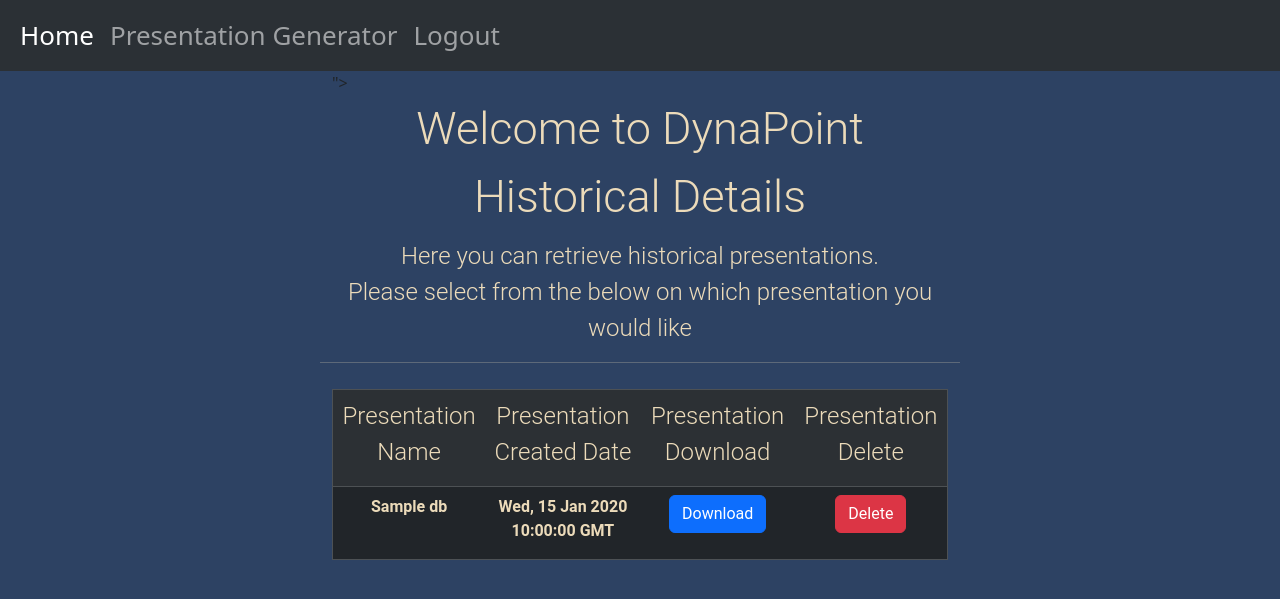
After one commit to dmcmenamin/MScProject, a Flask app: page /historical_endpoint in a window 1280 px wide. The commit adds this page. Shown: the top 599 px of the page. Run offline with Flask 3, Linux system fonts and the light colour scheme; the visitor is signed in with stand-in values (Sample User, id 1); tables that the repository leaves empty or names only in its code hold one stand-in row (values such as "Sample post").

Commit message:
Updated functionality to add Historical information, included the ability to load presentation to the database and retrieve from the database

```diff
--- a/app.py
+++ b/app.py
@@ -3,6 +3,8 @@
 
 from flask import Flask, render_template, redirect, url_for, request, session, jsonify
 
+from src.api.historical_endpoint import historical_endpoint_get, historical_endpoint_get_specific_presentation, \
+    historical_endpoint_delete_specific_presentation
 from src.api.login_endpoint import login_api
 from src.api.presentation_generating_in_progress_endpoint import presentation_generating_in_progress_post
 from src.api.presentation_generator_endpoint import presentation_generator_get, presentation_generator_post
@@ -46,6 +48,10 @@
     :return: If successful, the presentation generator page, otherwise, the signup page with an error message
     """
 
+    # if user is logged in, redirect to presentation generator page
+    if 'username' in session:
+        return redirect(url_for('presentation_generator'))
+
     # if it is a get request
     if request.method == 'GET':
         response, status_code = signup_get()
@@ -69,6 +75,10 @@
     :return: If successful, the presentation generator page, otherwise, the presentation generator page with an error
     message
     """
+
+    # if user is not logged in, redirect to login page
+    if 'username' not in session:
+        return redirect(url_for('index'))
 
     # if it is a get request
     if request.method == 'GET':
@@ -100,6 +110,10 @@
     with an error message
     """
 
+    # if user is not logged in, redirect to login page
+    if 'username' not in session:
+        return redirect(url_for('index'))
+
     if request.method == 'POST':
         """ The presentation generating in progress endpoint for the website - for POST requests
         Calls the generate_presentation function from the controller
@@ -109,6 +123,58 @@
         response, status_code = presentation_generating_in_progress_post(request.form)
         if status_code == 200:
             return render_template('presentation_success.html', response=response)
+        else:
+            return render_template('index.html', response=response)
+
+
+@app.route('/historical_endpoint', methods=['GET'])
+def historical_endpoint():
+    """ The historical endpoint for the website
+    :return: The historical page
+    """
+
+    if 'username' not in session:
+        return redirect(url_for('index'))
+    else:
+        response, status_code = historical_endpoint_get()
+
+        if status_code == 200:
+            return render_template('historical.html', response=response)
+        else:
+            return render_template('index.html', response=response)
+
+
+@app.route('/historical_endpoint_get_specific_presentation/<presentation_id>', methods=['GET'])
+def get_specific_historical_presentation_endpoint(presentation_id):
+    """ The get specific historical presentation endpoint for the website
+    :return: The historical page
+    """
+
+    if 'username' not in session:
+        return redirect(url_for('index'))
+    else:
+        response, status_code = historical_endpoint_get_specific_presentation(presentation_id)
+
+        if status_code == 200:
+            return render_template('presentation_success.html')
+        else:
+            return render_template('index.html', response=response)
+
+
+@app.route('/delete_presentation_endpoint/<presentation_id>', methods=['POST'])
+def delete_presentation_endpoint(presentation_id):
+    """ The delete presentation endpoint for the website
+    :return: The historical page
+    """
+
+    if 'username' not in session:
+        return redirect(url_for('index'))
+    else:
+        response, status_code = historical_endpoint_delete_specific_presentation(presentation_id)
+        print(response, status_code)
+
+        if status_code == 200:
+            return redirect(url_for('historical_endpoint'))
         else:
             return render_template('index.html', response=response)
 
--- a/configs/env_variables.json
+++ b/configs/env_variables.json
@@ -3,7 +3,8 @@
     "host": "localhost",
     "user": "root",
     "password": "",
-    "database": "dynamicpowerpoint"
+    "database": "dynamicpowerpoint",
+    "connection_timeout": 10000
   },
 
   "MockChatGPT": {
--- a/src/api/login_endpoint.py
+++ b/src/api/login_endpoint.py
@@ -1,4 +1,3 @@
-import flask
 from flask import jsonify, logging
 
 from src.database import queries, database_scripts
@@ -70,3 +69,6 @@
         # Catching any other errors
         response_value = {"error": "Database error. Please try again later. "}
         return jsonify(response_value), 500
+    finally:
+        # close the connection, just in case it is still open
+        database_connection.close_connection()
--- a/src/api/presentation_generator_endpoint.py
+++ b/src/api/presentation_generator_endpoint.py
@@ -37,7 +37,10 @@
             # convert list of tuples to list of strings for each llm model
             for i in range(len(returned_llm_model_information)):
                 if returned_llm_model_information[i][3] == "text":
-                    text_llm_model_information.append(returned_llm_model_information[i][2])
+                    # create a list of tuples containing the model name and description
+                    text_model_name_and_description = (returned_llm_model_information[i][2],
+                                                       returned_llm_model_information[i][4])
+                    text_llm_model_information.append(text_model_name_and_description)
             llm_names_and_models[llm_model] = text_llm_model_information
         # render presentation generator page with list of available llm model names
         return jsonify({"llm_model_names": returned_llm_model_names,
@@ -52,6 +55,7 @@
     audience_outcome = data.get('expected_outcome')
     who_is_the_audience = data.get('audience')
 
+
     # get large language model & exact model name
     # split the string to get the large language model name and the specific model name
     large_language_model, model_name = data.get('llm_model_name').split("_")
--- a/src/api/signup_endpoint.py
+++ b/src/api/signup_endpoint.py
@@ -101,3 +101,6 @@
     except Exception as e:
         # Catching any other errors
         return jsonify({"error": f" {str(e)}. "}), 500
+    finally:
+        # close the connection, just in case it is still open
+        database_connection.close_connection()
--- a/src/database/connection.py
+++ b/src/database/connection.py
@@ -160,3 +160,9 @@
         cursor.execute(passed_query, params)
         connection.commit()
         connection.close()
+
+    def close_connection(self):
+        """ Closes the connection to the database
+        :return: None
+        """
+        self.connect().close()
--- a/static/CSS/style.css
+++ b/static/CSS/style.css
@@ -56,9 +56,10 @@
 .font-header-custom-2 {
     font-family: 'Roboto', sans-serif;
     font-size: 24px;
-    font-weight: 700;
+    font-weight: 300;
     line-height: 1.5;
     color: #ECDBBA;
+    flex-shrink: 0;
 }
 
 .font-header-error {
@@ -87,6 +88,23 @@
     line-height: 1.5;
     color: #ECDBBA;
     flex-shrink: 0;
+}
+
+.font-standard-custom {
+    font-family: 'Roboto', sans-serif;
+    font-size: 16px;
+    font-weight: 700;
+    line-height: 1.5;
+    color: #ECDBBA;
+    flex-shrink: 0;
+}
+
+.historical-table {
+    align-content: center;
+    border: 1px solid #ddd;
+    border-radius: 20px;
+    margin: 10px auto auto;
+    width: 75%;
 }
 
 .img-container {
--- /dev/null
+++ b/templates/historical.html
@@ -0,0 +1,103 @@
+<!DOCTYPE html>
+<html lang="en">
+<head>
+    <meta charset="UTF-8">
+    <title>Historical information</title>
+
+    <!-- CSS -->
+    <link rel="stylesheet" type="text/css" href="../static/CSS/style.css">
+
+    <!-- Bootstrap CSS -->
+    <link href="https://cdn.jsdelivr.net/npm/bootstrap@5.3.2/dist/css/bootstrap.min.css"
+          rel="stylesheet" integrity="sha384-T3c6CoIi6uLrA9TneNEoa7RxnatzjcDSCmG1MXxSR1GAsXEV/Dwwykc2MPK8M2HN"
+          crossorigin="anonymous">
+
+    <!-- JQuery -->
+    <script src="https://code.jquery.com/jquery-3.6.3.js"
+        integrity="sha256-nQLuAZGRRcILA+6dMBOvcRh5Pe310sBpanc6+QBmyVM=" crossorigin="anonymous"></script>
+
+</head>
+<body class="bg-custom">
+
+    <nav class="navbar navbar-expand-lg bg-body-tertiary" data-bs-theme="dark">
+      <div class="container-fluid">
+        <button class="navbar-toggler" type="button" data-bs-toggle="collapse" data-bs-target="#navbarNavAltMarkup" aria-controls="navbarNavAltMarkup" aria-expanded="false" aria-label="Toggle navigation">
+          <span class="navbar-toggler-icon"></span>
+        </button>
+        <div class="collapse navbar-collapse" id="navbarNavAltMarkup">
+          <div class="navbar-nav">
+            <a class="nav-link active" aria-current="page" href="/">Home</a>
+            <a class="nav-link" href="/presentation_generator_endpoint">Presentation Generator</a>
+            <a class="nav-link" href="/logout_endpoint">Logout</a>
+          </div>
+        </div>
+      </div>
+    </nav>
+
+    {% if response.json['historical_data'] %}
+    <!-- Main Content -->
+    <div class="container-fluid content col-md-6 offset-md-3">">
+        <div class="row font-header-custom">
+            <h1 class="text-center font-header-custom">Welcome to DynaPoint Historical Details</h1>
+            <p class="text-center font-header-custom-2">
+                Here you can retrieve historical presentations.<br>
+                Please select from the below on which presentation you
+                would like</p>
+            <hr class="mb-3">
+        </div>
+
+        <table class="table table-dark table-striped table-hover historical-table">
+            <tr>
+                <th>
+                    <h2 class="text-center font-header-custom-2">Presentation Name</h2>
+                </th>
+                <th>
+                    <h2 class="text-center font-header-custom-2">Presentation Created Date</h2>
+                </th>
+                <th>
+                    <h2 class="text-center font-header-custom-2">Presentation Download</h2>
+                </th>
+                <th>
+                    <h2 class="text-center font-header-custom-2">Presentation Delete</h2>
+                </th>
+                {% for historical_data in response.json['historical_data'] %}
+                    <tr>
+                        <td>
+                            <h2 class="text-center font-standard-custom">{{ historical_data[1] }}</h2>
+                        </td>
+                        <td>
+                            <h2 class="text-center font-standard-custom">{{ historical_data[2] }}</h2>
+                        </td>
+                        <td>
+                            <h2 class="text-center font-standard-custom">
+                                <a href="/historical_endpoint_get_specific_presentation/{{ historical_data[0] }}">
+                                    <button class="btn btn-primary">Download</button>
+                                </a>
+                            </h2>
+                        </td>
+                        <td>
+                            <h2 class="text-center font-standard-custom">
+                                <form action="{{ url_for('delete_presentation_endpoint',
+                                presentation_id=historical_data[0]) }}" method="post">
+                                    <button type="submit" class="btn btn-danger">Delete</button>
+                                </form>
+                            </h2>
+                        </td>
+                    </tr>
+                {% endfor %}
+        </table>
+    {% else %}
+        <div class="container-fluid content">
+            <div class="row">
+                <div class="col-12">
+                    <h1 class="text-center font-header-custom">Welcome to DynaPoint Historical Details</h1>
+                    <h2 class="test-center font-header-custom-2">There are no historical presentations to display</h2>
+                </div>
+            </div>
+    {% endif %}
+    </div>
+
+
+
+</body>
+</html>
--- a/templates/index.html
+++ b/templates/index.html
@@ -35,7 +35,8 @@
                 <a class="nav-link" href="/signup_endpoint">Sign-Up</a>
               {% elif 'username' in session %}
                 <a class="nav-link" href="/presentation_generator_endpoint">Presentation Generator</a>
-                <a class="nav-link ms-auto" href="/logout_endpoint">Logout</a>
+                <a class="nav-link" href="/historical_endpoint">Historical</a>
+                <a class="nav-link" href="/logout_endpoint">Logout</a>
               {% else %}
                 <a class="nav-link disabled" aria-disabled="true">Presentation Generator</a>
                 <a class="nav-link disabled" aria-disabled="true">Logout</a>
--- a/templates/presentation_success.html
+++ b/templates/presentation_success.html
@@ -31,6 +31,7 @@
             <a class="nav-link" href="/signup_endpoint">Sign-Up</a>
               {% if 'username' in session %}
                 <a class="nav-link" href="/presentation_generator_endpoint">Presentation Generator</a>
+                <a class="nav-link" href="/historical_endpoint">Historical</a>
                 <a class="nav-link ms-auto" href="/logout_endpoint">Logout</a>
               {% else %}
                 <a class="nav-link disabled" aria-disabled="true">Presentation Generator</a>
```
Also changed, not shown: src/api/historical_endpoint.py (added, +95 -0 lines), src/api/presentation_generating_in_progress_endpoint.py (+6 -4 lines), src/controllers/common_scripts.py (added, +67 -0 lines), src/controllers/controller.py (+15 -32 lines), src/database/queries.py (+26 -1 lines), src/powerpoint/presentation.py (+22 -7 lines), templates/presentation_generator.html (+5 -4 lines).
